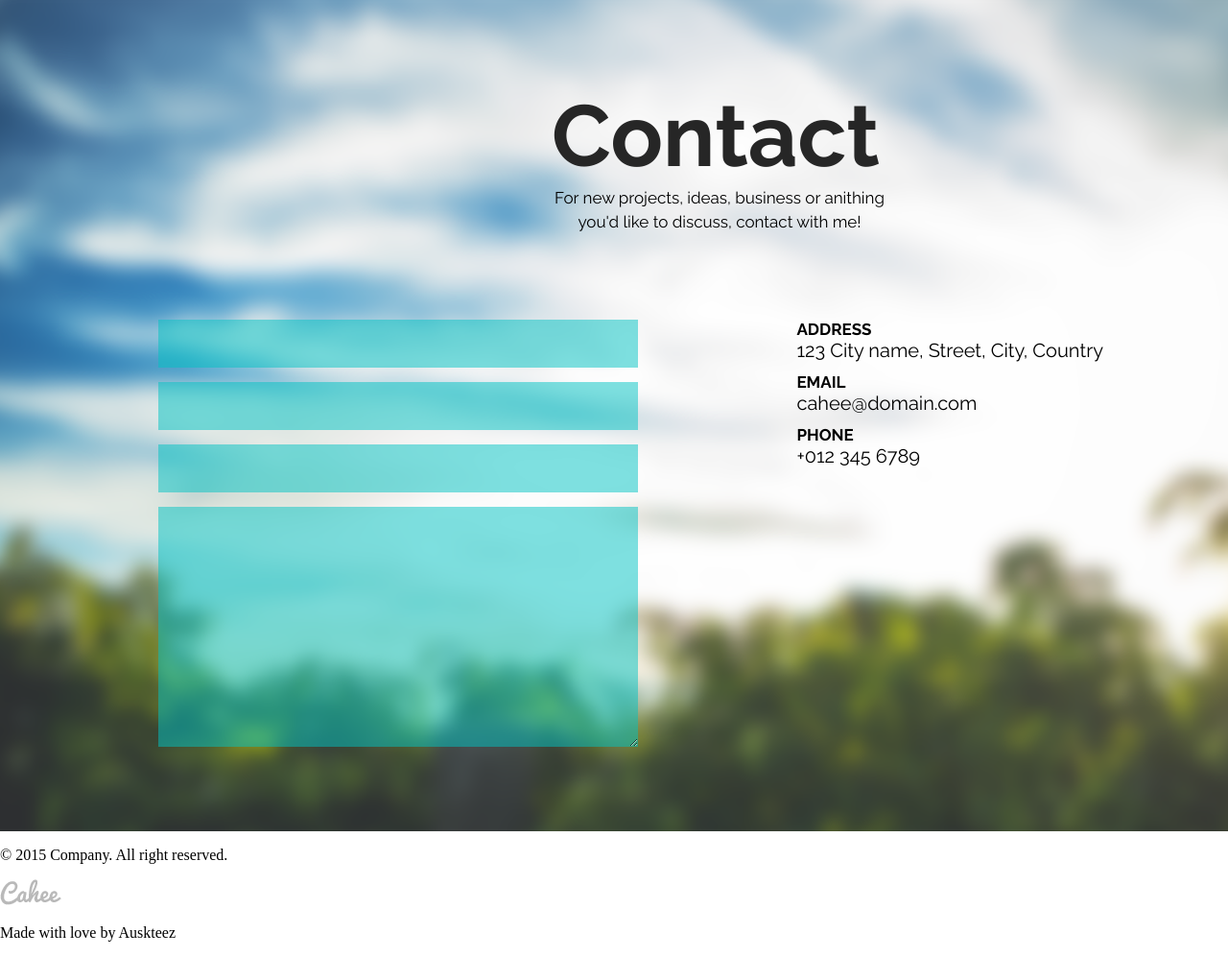
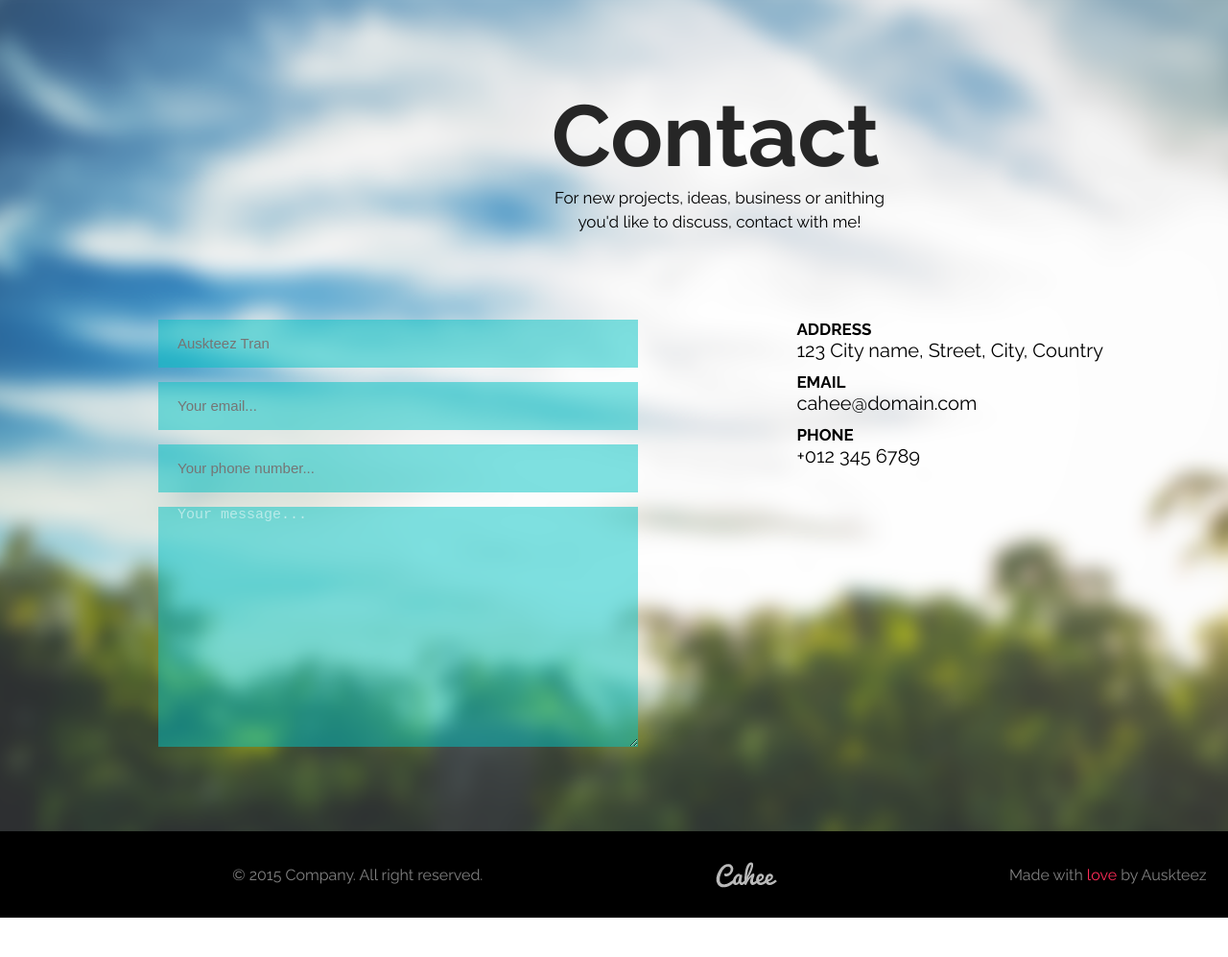
Before and after one commit to Katr1nD/footer-contect, a plain HTML site: page index.html in a window 1280 px wide. Shown: the top 997 px of the page at 96% size. After the commit the page ends 956 px from the top, so only its background shows below. Drawn offline with Linux system fonts and the light colour scheme.

Commit message:
decorate footer

```diff
--- a/css/main.css
+++ b/css/main.css
@@ -3,6 +3,7 @@
 body {
     margin: 0;
     padding: 0;
+    font-family: Raleway;
 }
 
 .contacts-block {
@@ -12,7 +13,6 @@ body {
     justify-content: space-evenly;
     align-items: center;
     background-image: url('../img/img.png');
-    font-family: Raleway;
     font-size: 17px;
     width: 1500px;
     height: 866px;
@@ -44,6 +44,7 @@ body {
 .form {
     display: flex;
     flex-direction: column;
+    justify-content: space-between;
     width: 500px;
     margin-left: 165px;
 }
@@ -52,6 +53,9 @@ body {
     padding: 0;
     background-color: rgba(0, 196, 196, 0.5);
     border: none;
+    font-size: 15px;
+    padding-left: 20px;
+    color: rgba(255, 255, 255, 0.5) !important;
 }
 
 input {
@@ -61,6 +65,7 @@ input {
 
 textarea {
     height: 250px;
+    padding-top: 50px;
 }
 
 .contact-information {
@@ -80,3 +85,20 @@ textarea {
     margin-bottom: 10px;
     line-height: 25px;
 }
+
+.right-reserved {
+    margin: 0 auto;
+    display: flex;
+    flex-wrap: nowrap;
+    align-items: center;
+    justify-content: space-evenly;
+    width: 1500px;
+    height: 90px;
+    background-color: #000000;
+    color: rgba(255, 255, 255, 0.5);
+    font-size: 16px;
+}
+
+.right-reserved span {
+    color: #ff2b58;
+}
--- a/index.html
+++ b/index.html
@@ -18,10 +18,10 @@
         </div>
         <div class="all-contacts">
             <div class="form">
-                <input class="form-line" type="text" name="full-name" />
-                <input class="form-line" type="email" name="email" />
-                <input class="form-line" type="number" name="phone" />
-                <textarea class="form-line" name="message" id="message"></textarea>
+                <input class="form-line" type="text" name="full-name" placeholder="Auskteez Tran" />
+                <input class="form-line" type="email" name="email" placeholder="Your email..." />
+                <input class="form-line" type="number" name="phone" placeholder="Your phone number..." />
+                <textarea class="form-line" name="message" id="message">Your message...</textarea>
             </div>
             <div class="contact-information">
                 <h6>Address</h6>
@@ -33,7 +33,7 @@
             </div>
         </div>
     </div>
-    <footer class="right">
+    <footer class="right-reserved">
         <p>&copy; 2015 Company. All right reserved.</p>
         <img src="./img/logo-small.png" alt="Logo Cahee">
         <p>Made with <span>love</span> by Auskteez</p>
```
